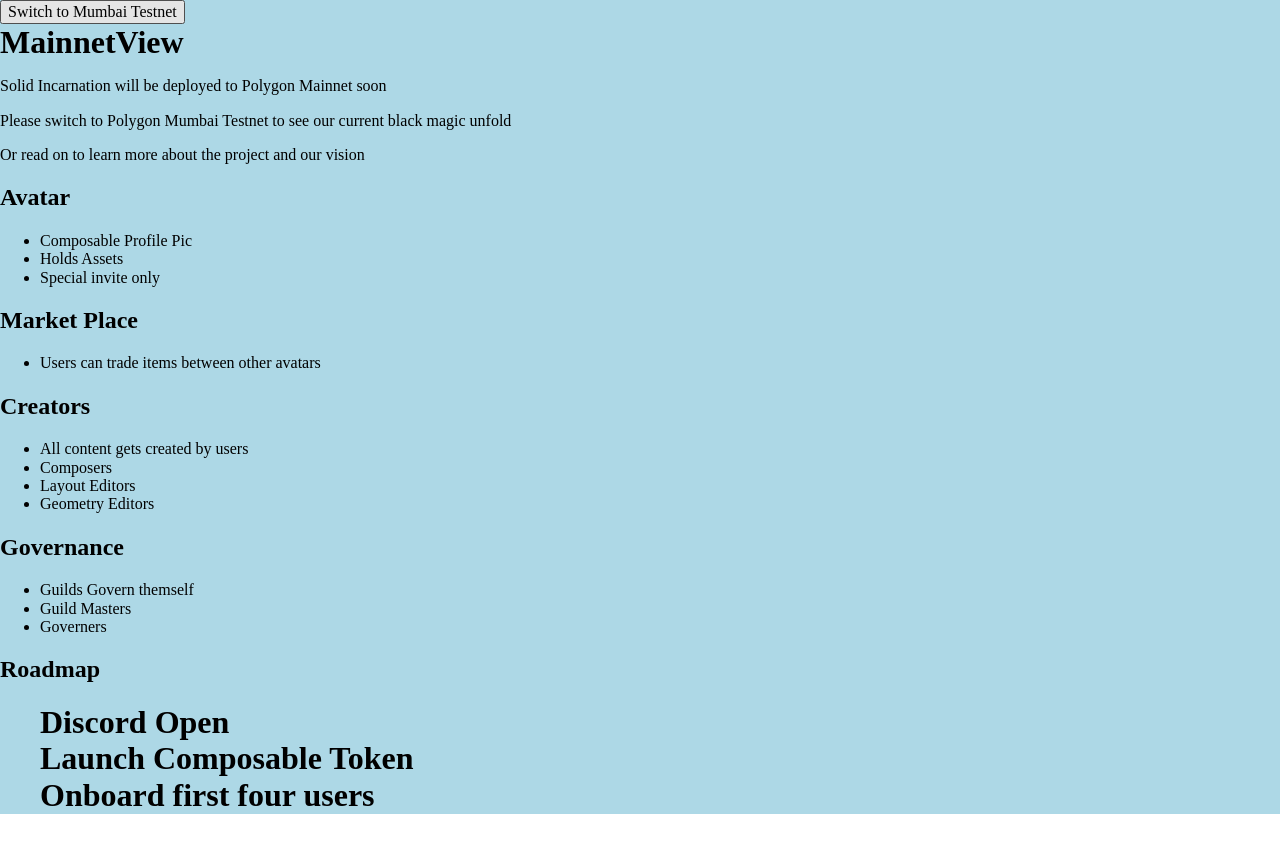
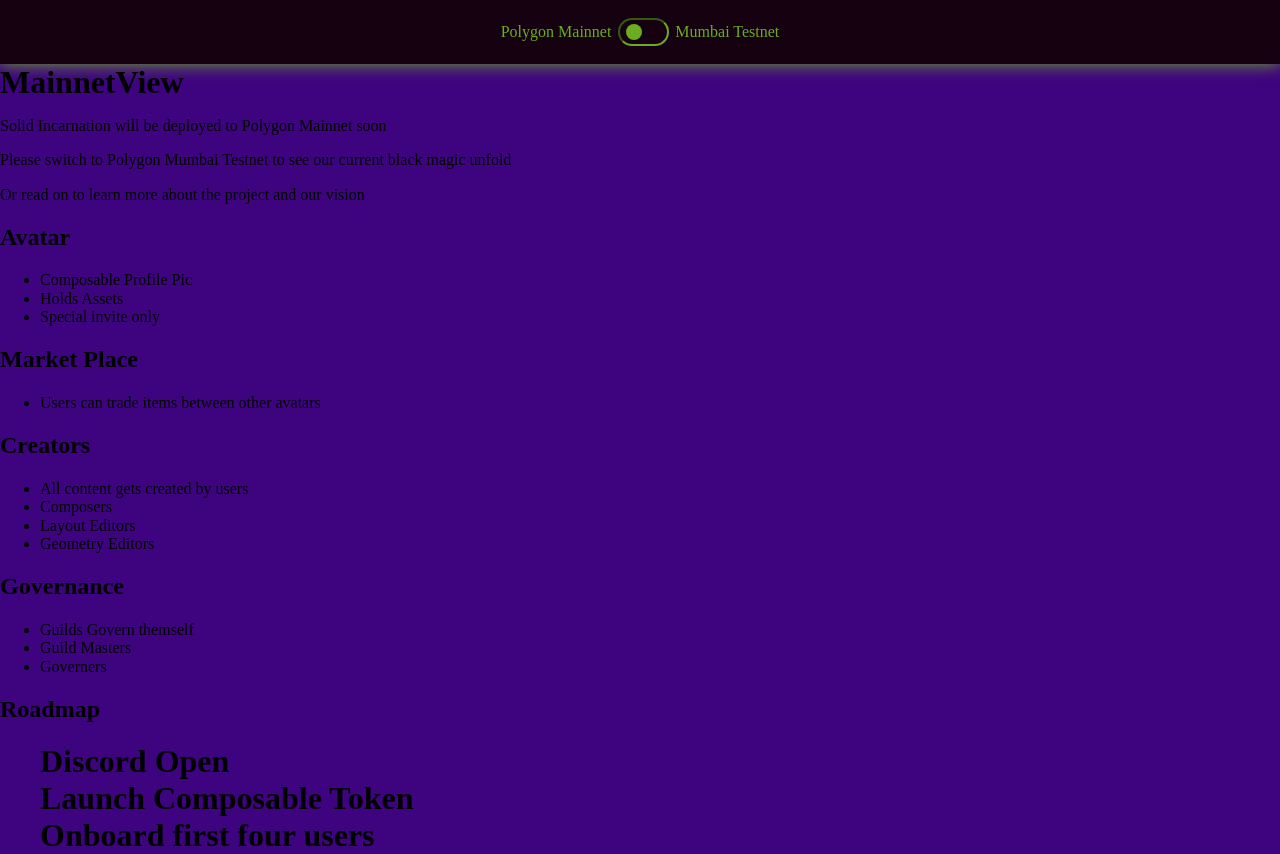
Before and after one commit to Aimee-MacDonald/solid_incarnation, a React app: page / in a window 1280 px wide. Before the commit the page ends 814 px from the top, so only its background shows below. Built offline with nearby package versions, Linux system fonts and the light colour scheme; the HTML template or start-up script is replaced by a standard one.

Commit message:
Header Styles

```diff
--- a/package.json
+++ b/package.json
@@ -1,7 +1,7 @@
 {
   "name": "solid_incarnation",
   "description": "Cross Platform Composable NFT Avatar",
-  "version": "0.1.21",
+  "version": "0.1.22",
   "main": "index.js",
   "repository": "https://github.com/Aimee-MacDonald/solid_incarnation.git",
   "author": "Aimee MacDonald <aimeelmacdonald@gmail.com>",
--- a/src/frontend/App/App.sass
+++ b/src/frontend/App/App.sass
@@ -1,10 +1,4 @@
 #App
-  background-color: lightblue
-  #header
-    background-color: teal
-    width: 100%
-    height: 3rem
-    display: flex
-    flex-flow: nowrap row
-    justify-content: space-evenly
-    align-items: center
+  background-color: #3e037f
+  width: 100%
+  height: 100%
--- a/src/frontend/App/Header/Header.js
+++ b/src/frontend/App/Header/Header.js
@@ -1,7 +1,9 @@
 import React from 'react'
 
+import './Header.sass'
+
 const Header = ({ mainnet, toggleMainnet, views, setActiveView }) => (
-  <div>
+  <div id='Header'>
     {!mainnet && (
       <nav>
         <button onClick={() => setActiveView(views.indexOf('WELCOME'))}>SI</button>
@@ -14,8 +16,13 @@
       </nav>
     )}
 
-    {!mainnet && <button onClick={toggleMainnet}>Switch to Polygon Mainnet</button>}
-    {mainnet && <button onClick={toggleMainnet}>Switch to Mumbai Testnet</button>}
+    <div id='chainSwitch'>
+      <p>Polygon Mainnet</p>
+      <button id='toggle' className={mainnet ? 'left' : 'right'} onClick={toggleMainnet}>
+        <div></div>
+      </button>
+      <p>Mumbai Testnet</p>
+    </div>
   </div>
 )
 
--- /dev/null
+++ b/src/frontend/App/Header/Header.sass
@@ -0,0 +1,52 @@
+#Header
+  width: 100%
+  height: 4rem
+  background-color: #160110
+  color: #6bac21
+  display: flex
+  flex-flow: nowrap row
+  align-items: center
+  justify-content: space-evenly
+  box-shadow: 0 0 1rem 0rem #6bac21
+  #chainSwitch
+    display: flex
+    flex-flow: nowrap row
+    align-items: center
+    #toggle
+      background-color: #160110
+      display: flex
+      flex-flow: nowrap row
+      align-items: center
+      margin: 0 0.4rem
+      padding: 0
+      width: 3.2rem
+      height: 1.7rem
+      border-radius: 1rem
+      border-style: inset
+      border-color: #6bac21
+      cursor: pointer
+      div
+        background-color: #6bac21
+        width: 1rem
+        height: 1rem
+        border-radius: 50%
+        margin: 0 0.4rem
+    .left
+      justify-content: flex-start
+    .right
+      justify-content: flex-end
+  nav
+    max-width: 50rem
+    width: 100%
+    display: flex
+    justify-content: space-evenly
+    button
+      padding: 0.8rem 1.6rem
+      border-radius: 1rem
+      border-color: #6bac21
+      background-color: transparent
+      color: #6bac21
+      cursor: pointer
+      &:hover
+        color: #160110
+        background-color: #6bac21
```
